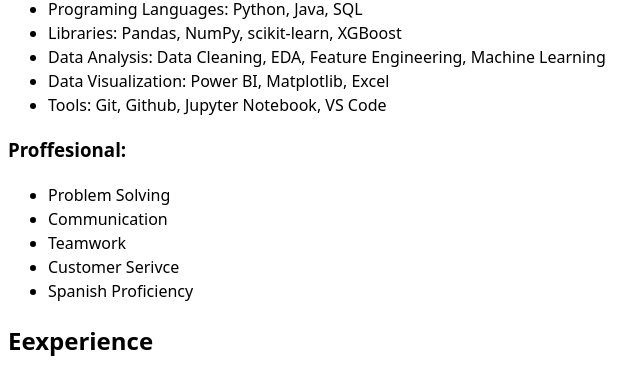
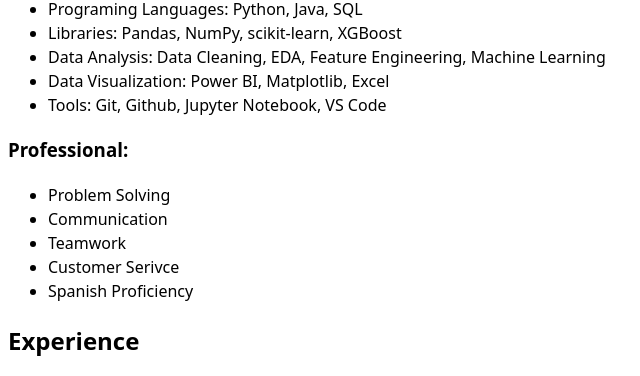
Before and after one commit to armando2006vz/portfolio, a plain HTML site: page resume/index.html in a window 1280 px wide. Shown: the part 780-1156 px from the top of the page, 0-640 px from the left. Drawn offline with Linux system fonts and the light colour scheme.

Commit message:
Update index.html

```diff
--- a/resume/index.html
+++ b/resume/index.html
@@ -59,7 +59,7 @@
         </article>
 
         <article>
-                <h3>Proffesional:</h3>
+                <h3>Professional:</h3>
                 <ul>
                     <li>Problem Solving</li>
                     <li>Communication</li>
@@ -71,7 +71,7 @@
     </section>
 
     <section>
-        <h2>Eexperience</h2>
+        <h2>Experience</h2>
 
         <article>
             <h3>In Home Supportive Services</h3>
```
